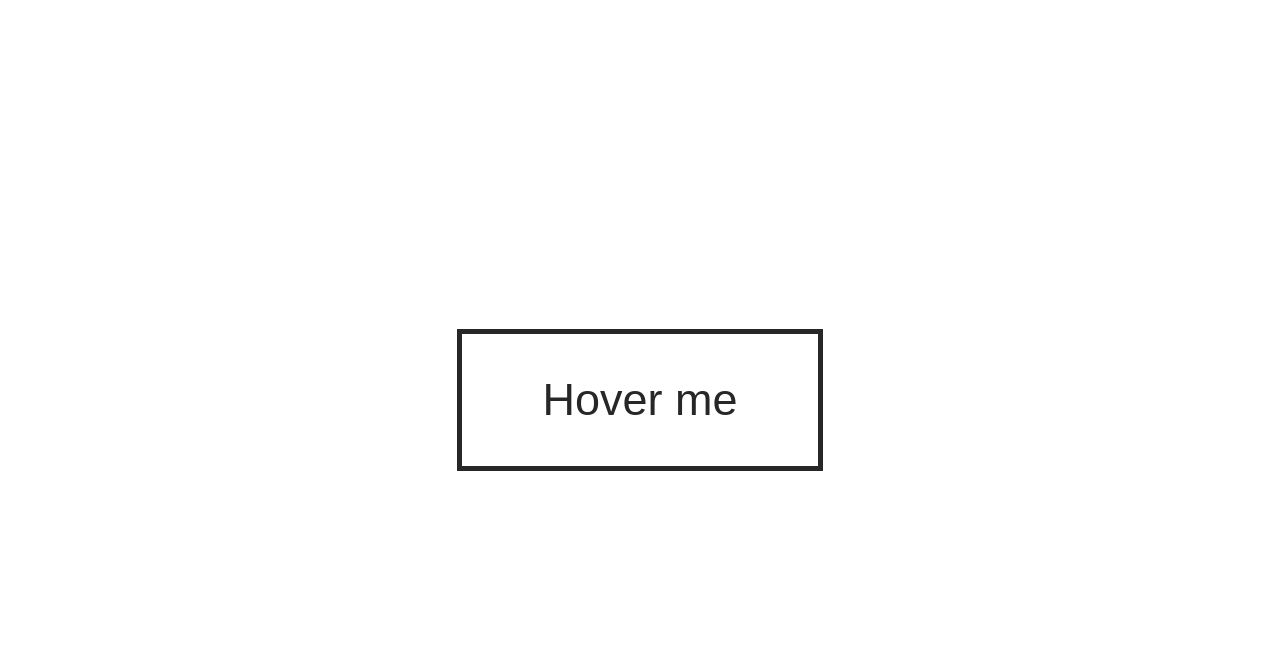
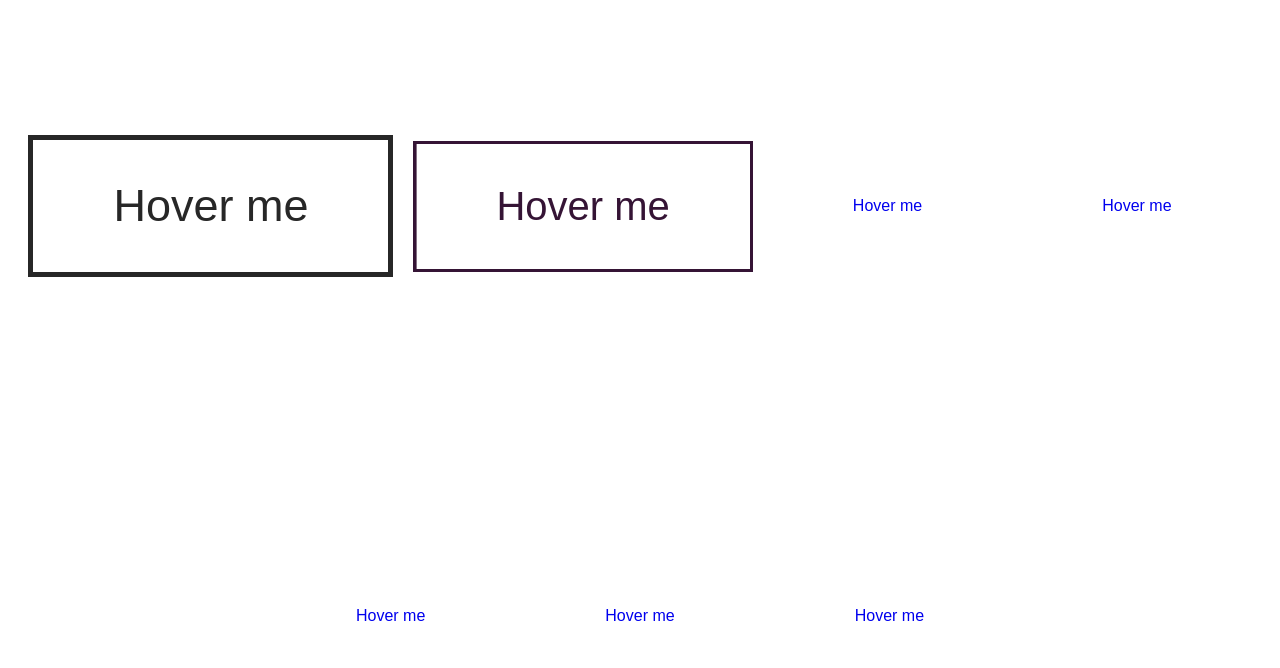
Before and after one commit to Wesleydu29/buttons-effects, a plain HTML site: page index.html in a window 1280 px wide. Drawn offline with Linux system fonts and the light colour scheme.

Commit message:
deuxième button

```diff
--- a/index.html
+++ b/index.html
@@ -7,7 +7,16 @@
     <title>Buttons effects</title>
 </head>
 <body>
-    <a href="#"> Hover me</a>
+    <div class="container">
+        <a href="#" id="one"> Hover me</a>
+        <a href="#" id="two"> Hover me</a>
+        <a href="#" id="three"> Hover me</a>
+        <a href="#" i="four"> Hover me</a>
+        <a href="#" id="five"> Hover me</a>
+        <a href="#" id="six"> Hover me</a>
+        <a href="#" id="seven"> Hover me</a>
+
+    </div>
 
 </body>
 </html>
--- a/style.css
+++ b/style.css
@@ -9,18 +9,28 @@ body {
     justify-content: center;
     align-items: center;
 }
+.container {
+    width: 100vw;
+    height: 100vh;
+    display: flex;
+    justify-content: center;
+    align-items: center;
+    flex-wrap: wrap;
+    gap: 20px;
+}
 a {
     text-decoration: none;
-    color: #272727;
     font-family: 'Poppins', sans-serif;
-    font-size: 45px;
-    border: 5px solid #272727;
     padding: 40px 80px;
     position: relative;
     overflow: hidden;
-
 }
-a::before {
+#one {
+    color: #272727;
+    border: 5px solid #272727;
+    font-size: 45px;
+}
+#one::before {
     content: '';
     position: absolute;
     top: 0;
@@ -33,6 +43,30 @@ a::before {
     transform: rotate(-90deg);
     transition: transform 0.5s;
 }
-a:hover::before {
+#one:hover::before {
     transform: rotate(0deg);
 }
+#two {
+    color: #351435;
+    border: 3px solid #351435;
+    font-size: 40px;
+    transition: all 1s;
+}
+#two::before {
+    content: '';
+    position: absolute;
+    top: 0;
+    left: 0;
+    width: 100%;
+    height: 100%;
+    background-color: #351435;
+    z-index: -1;
+    transform: translate(-100%);
+    transition: all 1s;
+}
+#two:hover::before {
+    transform: translateX(0);
+}
+#two:hover {
+    color: #fff;
+}
```
